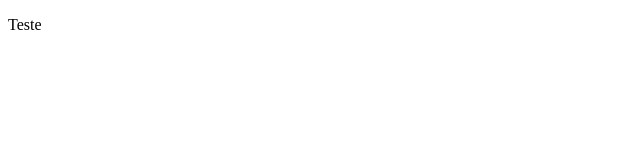
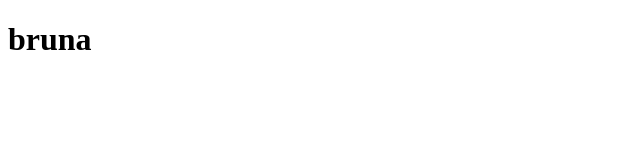
Before and after one commit to bruna2706/brunaprojetoalura, a plain HTML site: page index.html in a window 1280 px wide. Shown: the whole page, without its empty margins (0-640 px from the left). Drawn offline with Linux system fonts and the light colour scheme.

Commit message:
digitei meu nome

```diff
--- a/index.html
+++ b/index.html
@@ -6,6 +6,6 @@
     <title>Document</title>
 </head>
 <body>
-    <p>Teste</p>
+    <h1>bruna</h1>
 </body>
 </html>
```
